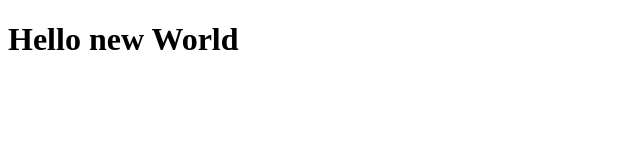
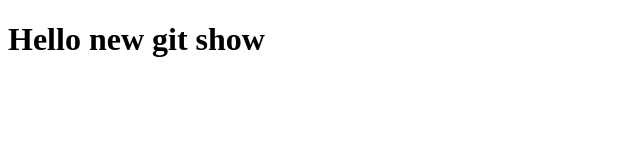
Before and after one commit to aliyayousuf/Project-2, a plain HTML site: page index.html in a window 1280 px wide. Shown: the full height of the page, 0-640 px from the left. Drawn offline with Linux system fonts and the light colour scheme.

Commit message:
First Change

```diff
--- a/index.html
+++ b/index.html
@@ -7,6 +7,6 @@
     <title>Document</title>
 </head>
 <body>
-    <h1>Hello new World</h1>
+    <h1>Hello new git show</h1>
 </body>
 </html>
```
